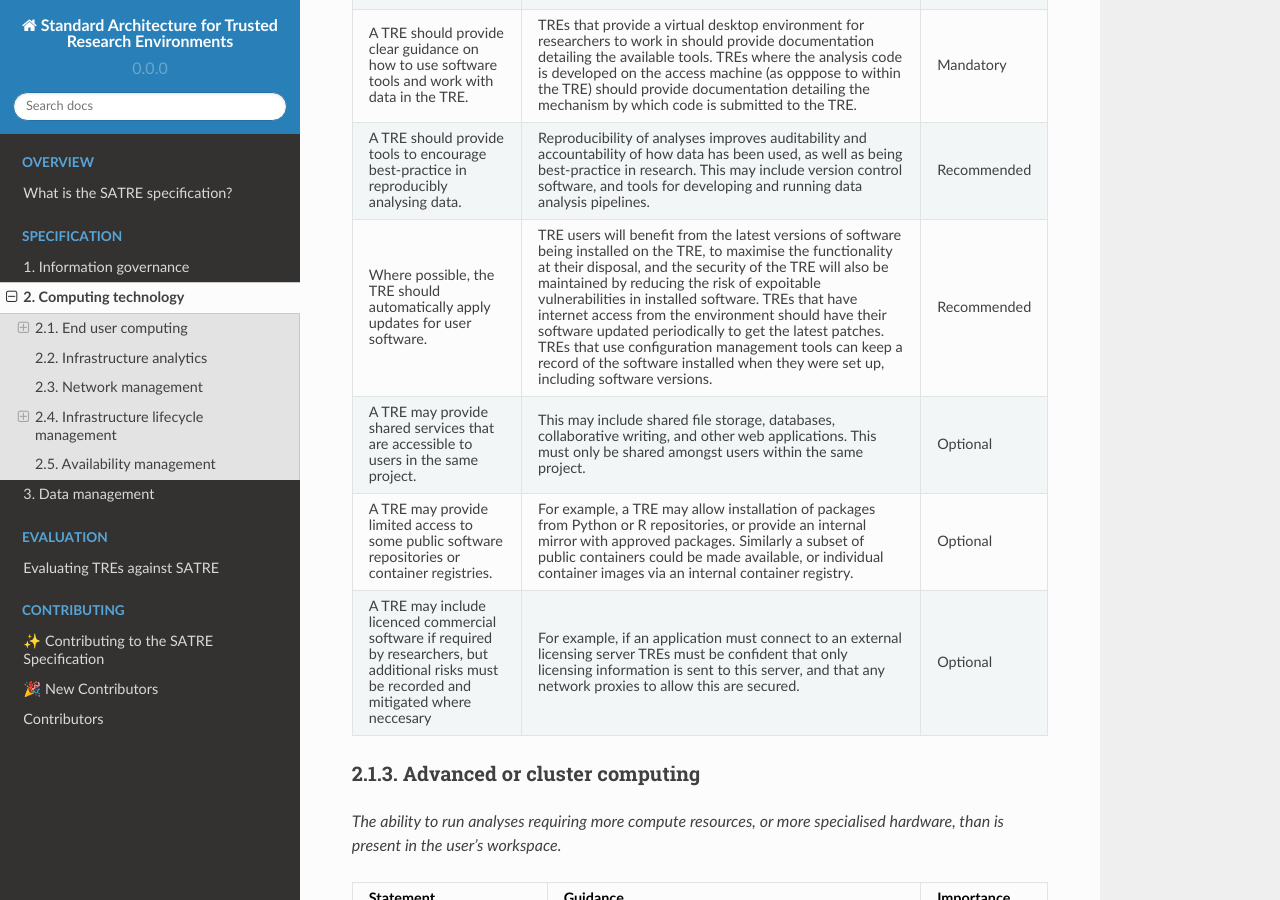
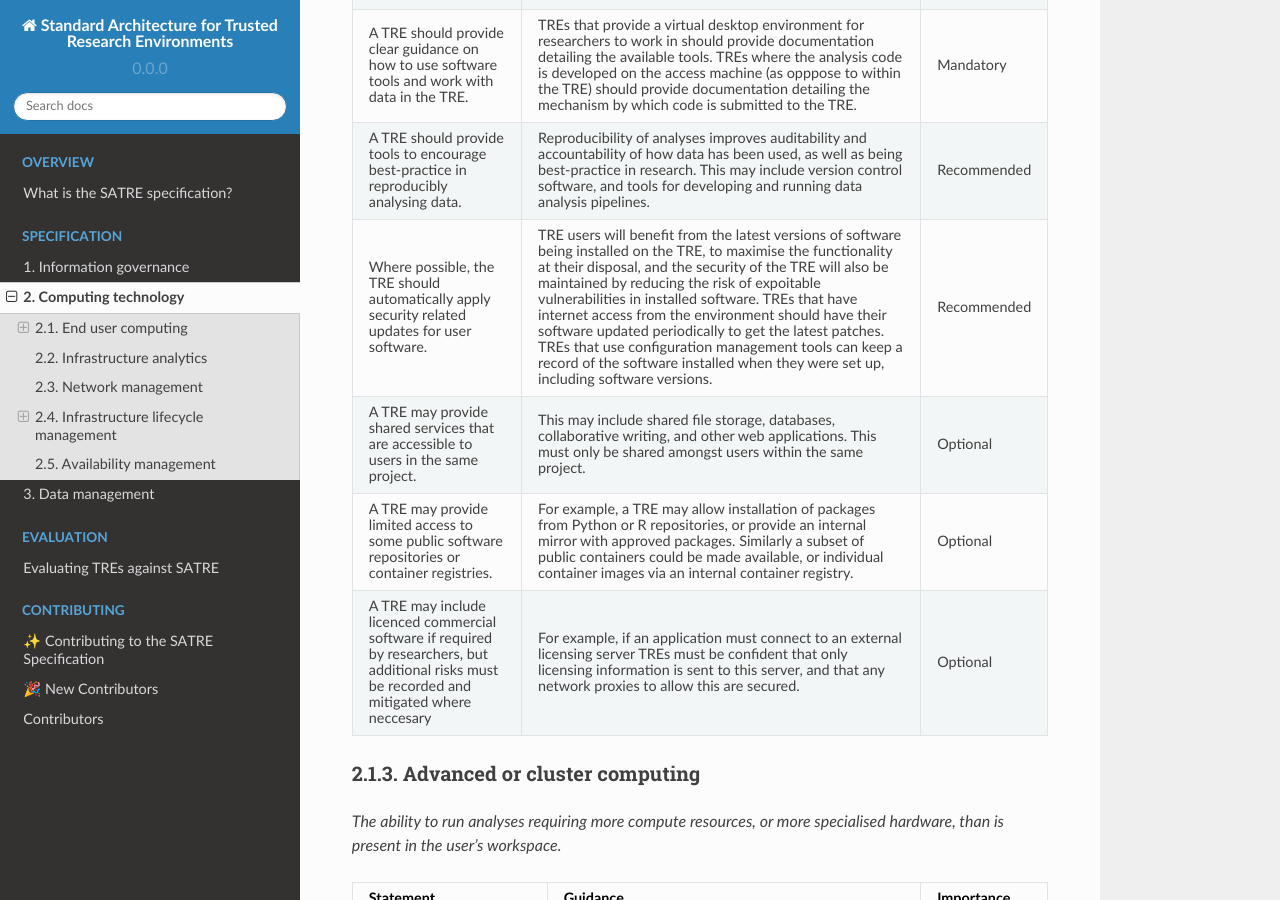
Before and after one commit to sa-tre/satre-specification, a Sphinx documentation site: the page built from docs/source/pillars/computing_technology.md, in a window 1280 px wide and 900 px high, scrolled down 1824 px. Built offline with Sphinx 7.4.7 and the Read the Docs theme 2.0.0, drawn with Linux system fonts in a browser that asks for light colours.

Commit message:
Update docs/source/pillars/computing_technology.md
Co-authored-by: Simon Li <orpheus+devel@gmail.com>

```diff
--- a/docs/source/pillars/computing_technology.md
+++ b/docs/source/pillars/computing_technology.md
@@ -73,7 +73,7 @@ _The tools used by researchers inside a TRE, such as programming languages, IDEs
   - Reproducibility of analyses improves auditability and accountability of how data has been used, as well as being best-practice in research.
     This may include version control software, and tools for developing and running data analysis pipelines.
   - Recommended
-* - Where possible, the TRE should automatically apply updates for user software.
+* - Where possible, the TRE should automatically apply security related updates for user software.
   - TRE users will benefit from the latest versions of software being installed on the TRE, to maximise the functionality at their disposal, and the security of the TRE will also be maintained by reducing the risk of expoitable vulnerabilities in installed software.
     TREs that have internet access from the environment should have their software updated periodically to get the latest patches.
     TREs that use configuration management tools can keep a record of the software installed when they were set up, including software versions.
```
